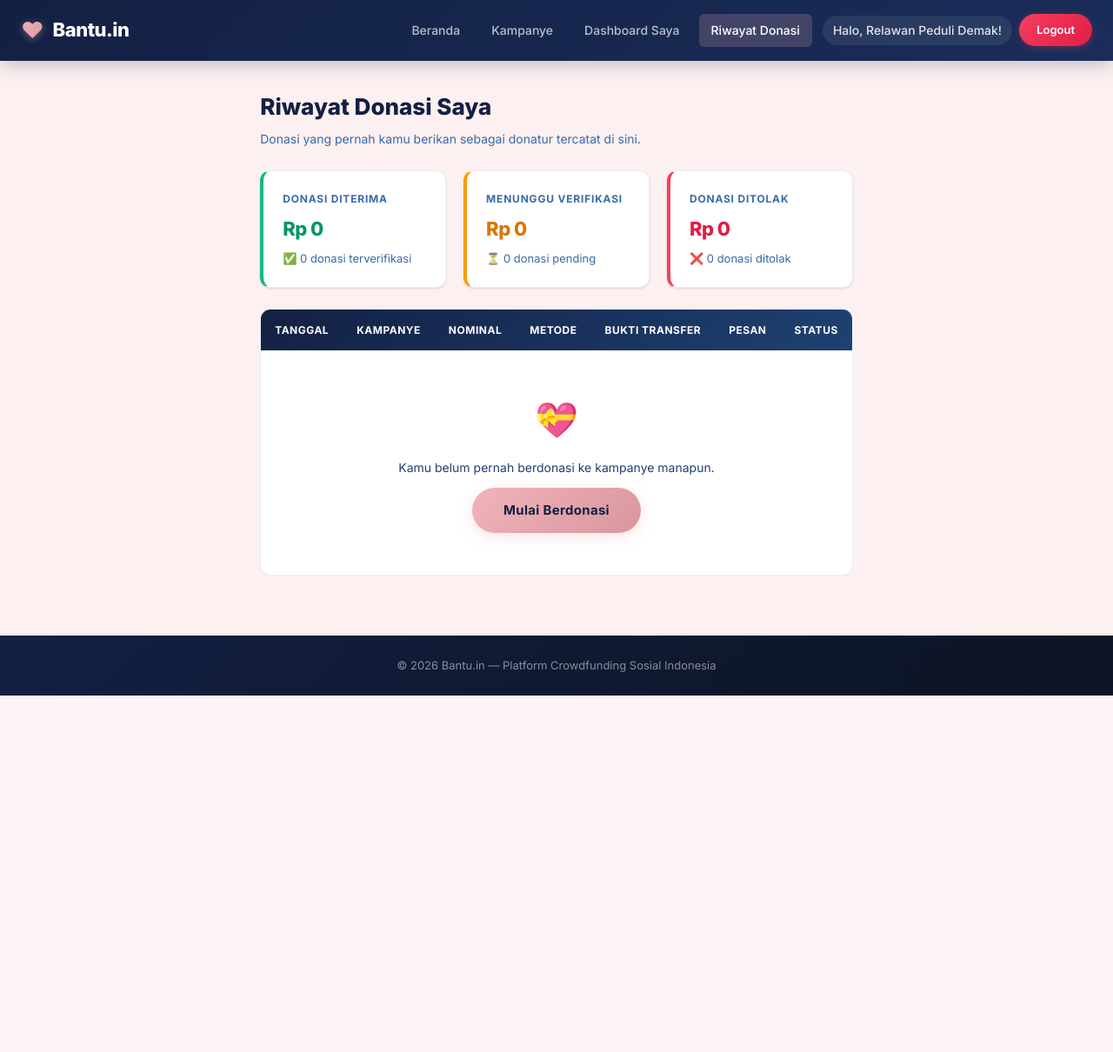
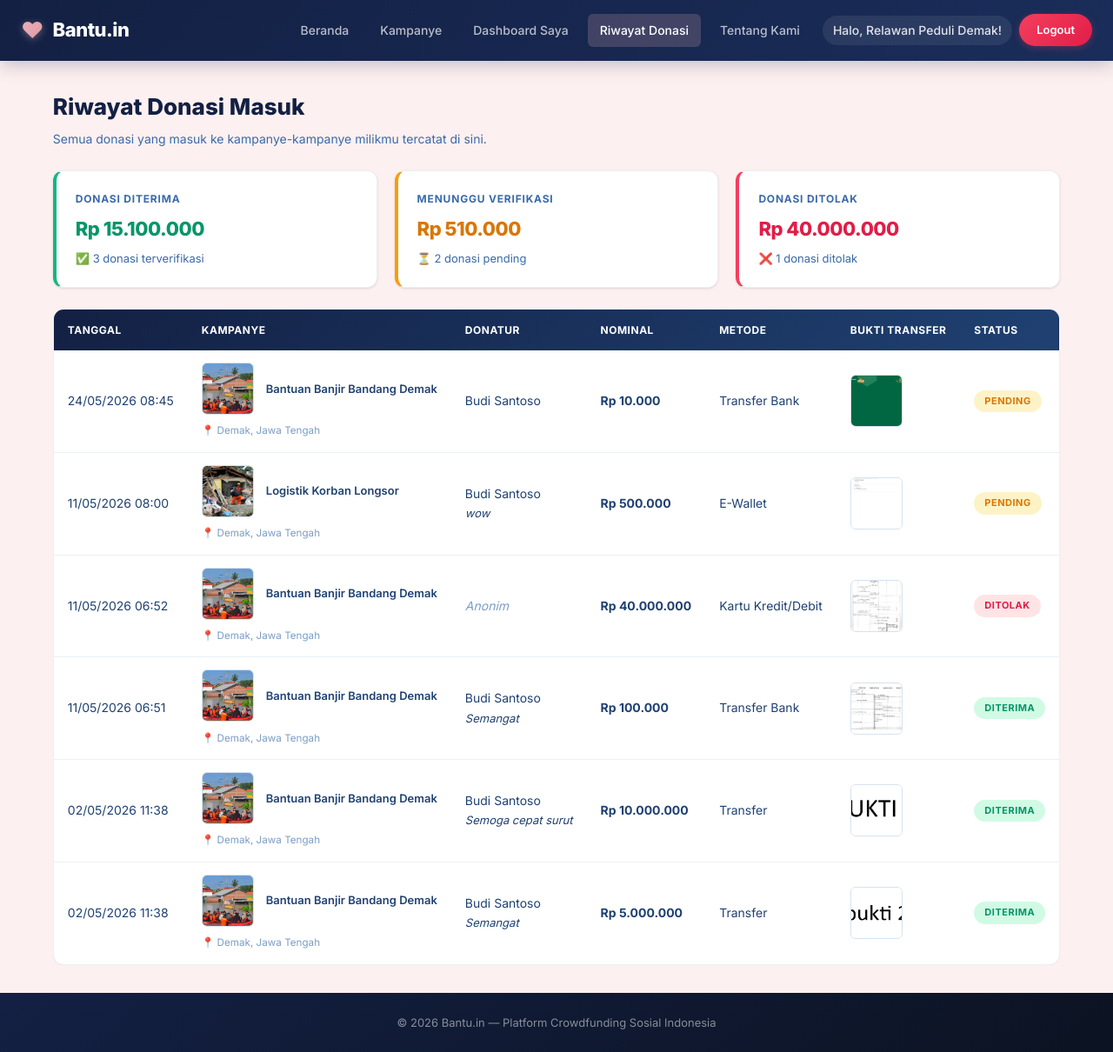
Before and after one commit to eskaex/ProjectPrProgWeb, a PHP site: page /riwayatPenyelenggara.php in a window 1280 px wide. Shown: the whole page at 87% size. Before the commit the page ends 800 px from the top, so only its background shows below. Run offline with PHP 8.4, Linux system fonts and the light colour scheme; a user stored in the database is signed in; data comes from the database, SQL or seed files in the repository.

Commit message:
fix query penyelenggara, fix navbar

```diff
--- a/Crowdfunding Bantu.in/dashboard.php
+++ b/Crowdfunding Bantu.in/dashboard.php
@@ -57,6 +57,7 @@ $info_web = $result_info->fetch_assoc();
                 <a href="index.php#daftar-kampanye" class="home-nav-link">Kampanye</a>
                 <a href="dashboard.php" class="home-nav-link aktif">Dashboard Saya</a>
                 <a href="riwayatPenyelenggara.php" class="home-nav-link">Riwayat Donasi</a>
+                <a href="index.php#tentang" class="home-nav-link">Tentang Kami</a>
                 <span class="home-sapaan">Halo, <?= htmlspecialchars($_SESSION['nama']) ?>!</span>
                 <a href="logout.php" class="home-btn-login home-btn-logout">Logout</a>
             </nav>
--- a/Crowdfunding Bantu.in/editKampanye.php
+++ b/Crowdfunding Bantu.in/editKampanye.php
@@ -99,7 +99,13 @@ if ($_SERVER['REQUEST_METHOD'] === 'POST') {
                 <span class="home-logo-text">Bantu.in</span>
             </a>
             <nav class="home-navbar">
+                <a href="index.php" class="home-nav-link">Beranda</a>
+                <a href="index.php#daftar-kampanye" class="home-nav-link">Kampanye</a>
+                <a href="dashboard.php" class="home-nav-link aktif">Dashboard Saya</a>
+                <a href="riwayatPenyelenggara.php" class="home-nav-link">Riwayat Donasi</a>
+                <a href="index.php#tentang" class="home-nav-link">Tentang Kami</a>
                 <span class="home-sapaan">Halo, <?= htmlspecialchars($_SESSION['nama']) ?>!</span>
+                <a href="logout.php" class="home-btn-login home-btn-logout">Logout</a>
             </nav>
         </div>
     </header>
--- a/Crowdfunding Bantu.in/riwayatDonatur.php
+++ b/Crowdfunding Bantu.in/riwayatDonatur.php
@@ -62,6 +62,7 @@ $riwayat = $stmt_rw->get_result();
                 <a href="index.php" class="home-nav-link">Beranda</a>
                 <a href="index.php#daftar-kampanye" class="home-nav-link">Kampanye</a>
                 <a href="riwayatDonatur.php" class="home-nav-link aktif">Riwayat Donasi</a>
+                <a href="index.php#tentang" class="home-nav-link">Tentang Kami</a>
                 <span class="home-sapaan">Halo, <?= htmlspecialchars($_SESSION['nama']) ?>!</span>
                 <a href="logout.php" class="home-btn-login home-btn-logout">Logout</a>
             </nav>
--- a/Crowdfunding Bantu.in/riwayatPenyelenggara.php
+++ b/Crowdfunding Bantu.in/riwayatPenyelenggara.php
@@ -14,13 +14,15 @@ if ($_SESSION['role'] !== 'penyelenggara') {
 $user_id = $_SESSION['user_id'];
 
 $sql_ringkasan = "SELECT
-    COALESCE(SUM(CASE WHEN status = 'VERIFIED' THEN nominal ELSE 0 END), 0) AS total_verified,
-    COUNT(CASE WHEN status = 'VERIFIED' THEN 1 END) AS jml_verified,
-    COALESCE(SUM(CASE WHEN status = 'PENDING' THEN nominal ELSE 0 END), 0) AS total_pending,
-    COUNT(CASE WHEN status = 'PENDING' THEN 1 END) AS jml_pending,
-    COALESCE(SUM(CASE WHEN status = 'REJECTED' THEN nominal ELSE 0 END), 0) AS total_rejected,
-    COUNT(CASE WHEN status = 'REJECTED' THEN 1 END) AS jml_rejected
-    FROM donasi WHERE donatur_id = ?";
+    COALESCE(SUM(CASE WHEN d.status = 'VERIFIED' THEN d.nominal ELSE 0 END), 0) AS total_verified,
+    COUNT(CASE WHEN d.status = 'VERIFIED' THEN 1 END) AS jml_verified,
+    COALESCE(SUM(CASE WHEN d.status = 'PENDING' THEN d.nominal ELSE 0 END), 0) AS total_pending,
+    COUNT(CASE WHEN d.status = 'PENDING' THEN 1 END) AS jml_pending,
+    COALESCE(SUM(CASE WHEN d.status = 'REJECTED' THEN d.nominal ELSE 0 END), 0) AS total_rejected,
+    COUNT(CASE WHEN d.status = 'REJECTED' THEN 1 END) AS jml_rejected
+    FROM donasi d
+    JOIN kampanye k ON d.kampanye_id = k.id
+    WHERE k.penyelenggara_id = ?";
 $stmt_r = $conn->prepare($sql_ringkasan);
 $stmt_r->bind_param("i", $user_id);
 $stmt_r->execute();
@@ -30,10 +32,12 @@ $sql_riwayat = "
     SELECT d.id, d.nominal, d.pesan, d.bukti_transfer, d.status,
            d.metode_pembayaran, d.is_anonim, d.created_at,
            k.judul AS judul_kampanye, k.id AS kampanye_id,
-           k.gambar AS gambar_kampanye, k.lokasi
+           k.gambar AS gambar_kampanye, k.lokasi,
+           u.nama AS nama_donatur
     FROM donasi d
     JOIN kampanye k ON d.kampanye_id = k.id
-    WHERE d.donatur_id = ?
+    JOIN users u ON d.donatur_id = u.id
+    WHERE k.penyelenggara_id = ?
     ORDER BY d.created_at DESC
 ";
 $stmt_rw = $conn->prepare($sql_riwayat);
@@ -47,7 +51,7 @@ $riwayat = $stmt_rw->get_result();
 <head>
     <meta charset="UTF-8">
     <meta name="viewport" content="width=device-width, initial-scale=1.0">
-    <title>Riwayat Donasi Saya - Bantu.in</title>
+    <title>Riwayat Donasi Masuk - Bantu.in</title>
     <link rel="stylesheet" href="style.css">
 </head>
 <body class="halaman-home">
@@ -63,6 +67,7 @@ $riwayat = $stmt_rw->get_result();
                 <a href="index.php#daftar-kampanye" class="home-nav-link">Kampanye</a>
                 <a href="dashboard.php" class="home-nav-link">Dashboard Saya</a>
                 <a href="riwayatPenyelenggara.php" class="home-nav-link aktif">Riwayat Donasi</a>
+                <a href="index.php#tentang" class="home-nav-link">Tentang Kami</a>
                 <span class="home-sapaan">Halo, <?= htmlspecialchars($_SESSION['nama']) ?>!</span>
                 <a href="logout.php" class="home-btn-login home-btn-logout">Logout</a>
             </nav>
@@ -70,8 +75,8 @@ $riwayat = $stmt_rw->get_result();
     </header>
 
     <main class="riwayat-container">
-        <h2 class="riwayat-judul">Riwayat Donasi Saya</h2>
-        <p class="riwayat-sub">Donasi yang pernah kamu berikan sebagai donatur tercatat di sini.</p>
+        <h2 class="riwayat-judul">Riwayat Donasi Masuk</h2>
+        <p class="riwayat-sub">Semua donasi yang masuk ke kampanye-kampanye milikmu tercatat di sini.</p>
 
         <div class="info-panel">
             <div class="info-box border-hijau">
@@ -97,10 +102,10 @@ $riwayat = $stmt_rw->get_result();
                     <tr>
                         <th>Tanggal</th>
                         <th>Kampanye</th>
+                        <th>Donatur</th>
                         <th>Nominal</th>
                         <th>Metode</th>
                         <th>Bukti Transfer</th>
-                        <th>Pesan</th>
                         <th>Status</th>
                     </tr>
                 </thead>
@@ -117,6 +122,12 @@ $riwayat = $stmt_rw->get_result();
                                     </a>
                                     <br><small style="color: var(--primary-400);">📍 <?= htmlspecialchars($row['lokasi']) ?></small>
                                 </td>
+                                <td>
+                                    <?= $row['is_anonim'] ? '<i style="color:var(--primary-400);">Anonim</i>' : htmlspecialchars($row['nama_donatur']) ?>
+                                    <?php if (!empty($row['pesan'])): ?>
+                                        <br><small class="riwayat-pesan"><?= htmlspecialchars($row['pesan']) ?></small>
+                                    <?php endif; ?>
+                                </td>
                                 <td><strong>Rp <?= number_format($row['nominal'], 0, ',', '.') ?></strong></td>
                                 <td><?= htmlspecialchars($row['metode_pembayaran']) ?></td>
                                 <td>
@@ -124,16 +135,6 @@ $riwayat = $stmt_rw->get_result();
                                         <img src="<?= htmlspecialchars($row['bukti_transfer']) ?>"
                                              alt="Bukti Transfer" class="bukti-img">
                                     </a>
-                                </td>
-                                <td>
-                                    <?php if (!empty($row['pesan'])): ?>
-                                        <span class="riwayat-pesan"><?= htmlspecialchars($row['pesan']) ?></span>
-                                    <?php else: ?>
-                                        <span style="color: var(--primary-400);">-</span>
-                                    <?php endif; ?>
-                                    <?php if ($row['is_anonim']): ?>
-                                        <br><small style="color: var(--primary-400);">(anonim)</small>
-                                    <?php endif; ?>
                                 </td>
                                 <td>
                                     <?php if ($row['status'] === 'VERIFIED'): ?>
@@ -150,11 +151,8 @@ $riwayat = $stmt_rw->get_result();
                         <tr>
                             <td colspan="7" class="riwayat-kosong">
                                 <div>
-                                    <p style="font-size: 40px; margin-bottom: 12px;">💝</p>
-                                    <p>Kamu belum pernah berdonasi ke kampanye manapun.</p>
-                                    <a href="index.php#daftar-kampanye" class="home-btn-utama" style="display:inline-block; margin-top: 12px;">
-                                        Mulai Berdonasi
-                                    </a>
+                                    <p style="font-size: 40px; margin-bottom: 12px;">📭</p>
+                                    <p>Belum ada donasi yang masuk ke kampanyemu.</p>
                                 </div>
                             </td>
                         </tr>
--- a/Crowdfunding Bantu.in/tambah_kampanye.php
+++ b/Crowdfunding Bantu.in/tambah_kampanye.php
@@ -95,7 +95,13 @@ if (isset($_POST['submit'])) {
                 <span class="home-logo-text">Bantu.in</span>
             </a>
             <nav class="home-navbar">
+                <a href="index.php" class="home-nav-link">Beranda</a>
+                <a href="index.php#daftar-kampanye" class="home-nav-link">Kampanye</a>
+                <a href="dashboard.php" class="home-nav-link aktif">Dashboard Saya</a>
+                <a href="riwayatPenyelenggara.php" class="home-nav-link">Riwayat Donasi</a>
+                <a href="index.php#tentang" class="home-nav-link">Tentang Kami</a>
                 <span class="home-sapaan">Halo, <?= htmlspecialchars($_SESSION['nama']) ?>!</span>
+                <a href="logout.php" class="home-btn-login home-btn-logout">Logout</a>
             </nav>
         </div>
     </header>
--- a/Crowdfunding Bantu.in/verifikasi.php
+++ b/Crowdfunding Bantu.in/verifikasi.php
@@ -91,7 +91,10 @@ $info_web = $result_info->fetch_assoc();
             </a>
             <nav class="home-navbar">
                 <a href="index.php" class="home-nav-link">Beranda</a>
+                <a href="index.php#daftar-kampanye" class="home-nav-link">Kampanye</a>
                 <a href="dashboard.php" class="home-nav-link aktif">Dashboard Saya</a>
+                <a href="riwayatPenyelenggara.php" class="home-nav-link">Riwayat Donasi</a>
+                <a href="index.php#tentang" class="home-nav-link">Tentang Kami</a>
                 <span class="home-sapaan">Halo, <?= htmlspecialchars($_SESSION['nama']) ?>!</span>
                 <a href="logout.php" class="home-btn-login home-btn-logout">Logout</a>
             </nav>
```
Also changed, not shown: Crowdfunding Bantu.in/detail.php (+8 -7 lines), Crowdfunding Bantu.in/donasi.php (+16 -3 lines).
